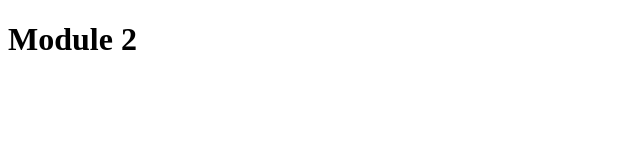
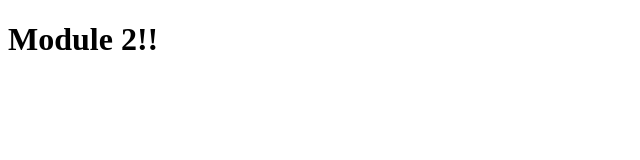
Before and after one commit to GrimmTO/coursera-module2, a plain HTML site: page site/Index.html in a window 1280 px wide. Shown: the full height of the page, 0-640 px from the left. Drawn offline with Linux system fonts and the light colour scheme.

Commit message:
small change

```diff
--- a/site/Index.html
+++ b/site/Index.html
@@ -4,6 +4,6 @@
 	<title>Module 2</title>
 </head>
 <body>
-	<h1>Module 2</h1>
+	<h1>Module 2!!</h1>
 </body>
 </html>
```
